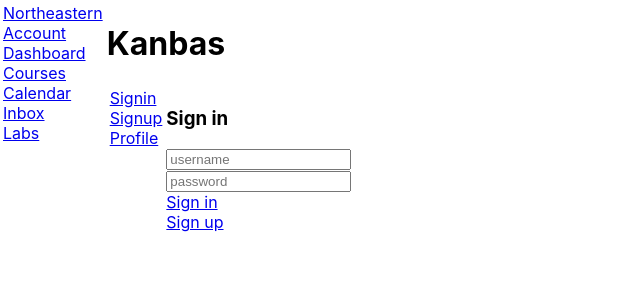
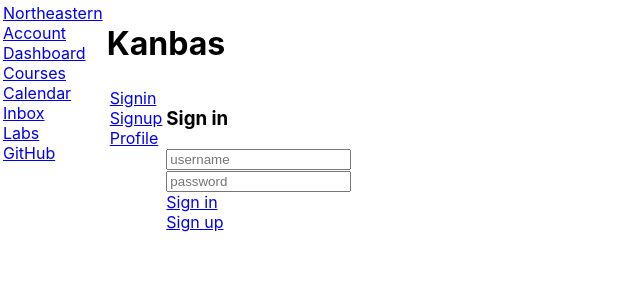
Before and after one commit to markpanaro/Kanbas-Full-Stack-Learning-Management-System, a React (Create React App) app: page /#/Kanbas/Account/Signin in a window 1280 px wide. Shown: the top 300 px of the page, without its empty margins (0-640 px from the left). Built offline with nearby package versions, Linux system fonts and the light colour scheme.

Commit message:
Added GitHub links

```diff
--- a/src/Kanbas/Navigation.tsx
+++ b/src/Kanbas/Navigation.tsx
@@ -9,6 +9,7 @@
             <Link to="/Kanbas/Calendar" id="wd-calendar-link">Calendar</Link><br />
             <Link to="/Kanbas/Inbox" id="wd-inbox-link">Inbox</Link><br />
             <Link to="/Labs" id="wd-labs-link">Labs</Link><br />
+            <a href="https://github.com/markpanaro/Kanbas-React-Web-App" id="wd-github-link" target="_blank">GitHub</a><br />
         </div>
     );
 }
--- a/src/Labs/TOC.tsx
+++ b/src/Labs/TOC.tsx
@@ -9,6 +9,7 @@
       <li><Link to="/Labs/Lab2">Lab 2</Link></li>
       <li><Link to="/Labs/Lab3">Lab 3</Link></li>
       <li><Link to="/Kanbas">Kanbas</Link></li>
+      <li><a href="https://github.com/markpanaro/Kanbas-React-Web-App" id="wd-github-link" target="_blank">GitHub</a><br /></li>
     </ul>
   );
 }
```
